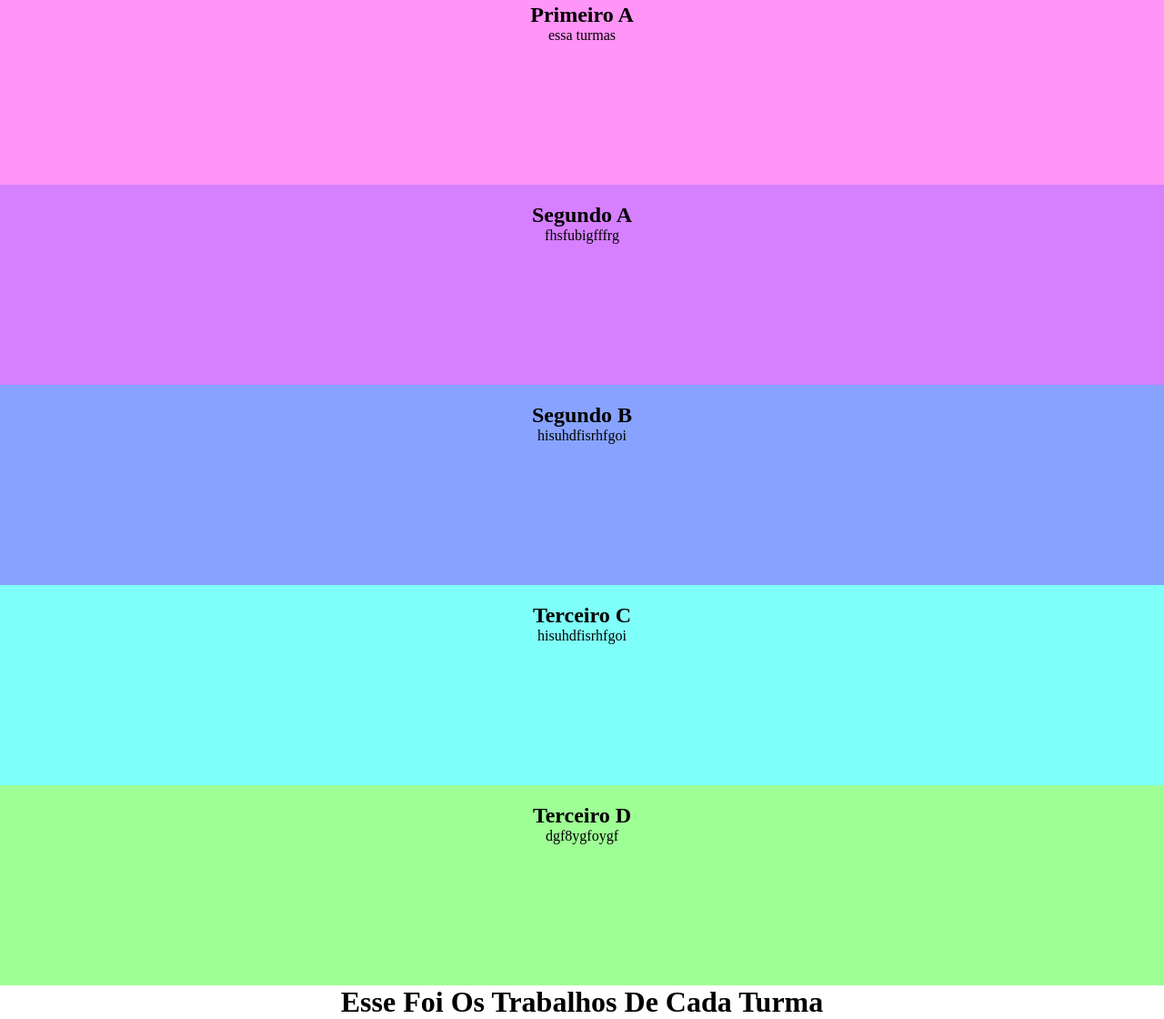
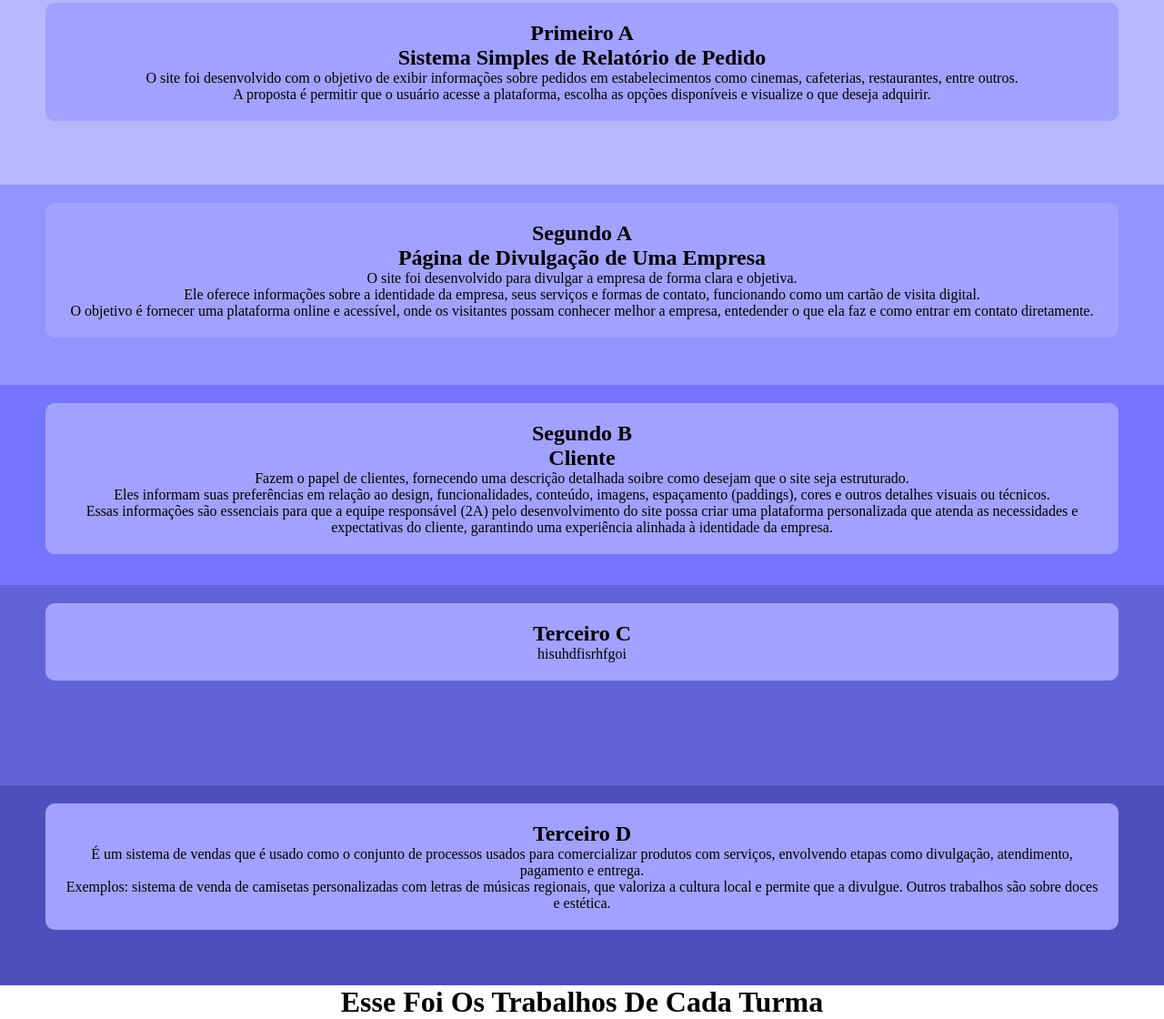
Before and after one commit to M3lssa/descri-o-do-pias, a plain HTML site: page descri-o-do-pias-main/index.html in a window 1280 px wide. Shown: the part 311-1431 px from the top of the page at 91% size. Drawn offline with Linux system fonts and the light colour scheme.

Commit message:
Add files via upload

```diff
--- a/descri-o-do-pias-main/index.html
+++ b/descri-o-do-pias-main/index.html
@@ -24,35 +24,45 @@
         <section id="primeiroa">
             <div class="texto_1">
                 <h1>Primeiro A</h1>
-                <p>essa turmas</p>
+                <h2>Sistema Simples de Relatório de Pedido</h2>
+                <p>O site foi desenvolvido com o objetivo de exibir informações sobre pedidos em estabelecimentos como cinemas, cafeterias, restaurantes, entre outros.</p>
+                <p>A proposta é permitir que o usuário acesse a plataforma, escolha as opções disponíveis e visualize o que deseja adquirir.</p>
             </div>
         </section>
         <section id="segundoa">
             <div class="texto_1">
                 <h1>Segundo A</h1>
-                <p>fhsfubigfffrg</p>
+                <h2>Página de Divulgação de Uma Empresa</h2>
+                <p>O site foi desenvolvido para divulgar a empresa de forma clara e objetiva.</p>
+                <p>Ele oferece informações sobre a identidade da empresa, seus serviços e formas de contato, funcionando como um cartão de visita digital.</p>
+                <p>O objetivo é fornecer uma plataforma online e acessível, onde os visitantes possam conhecer melhor a empresa, entedender o que ela faz e como entrar em contato diretamente.</p>
             </div>
         </section>
         <section id="segundob">
-            <div class="tecto_1">
+            <div class="texto_1">
                 <h1>Segundo B</h1>
-                <p>hisuhdfisrhfgoi</p>
+                <h2>Cliente</h2>
+                <p>Fazem o papel de clientes, fornecendo uma descrição detalhada soibre como desejam que o site seja estruturado.</p>
+                <p>Eles informam suas preferências em relação ao design, funcionalidades, conteúdo, imagens, espaçamento (paddings), cores e outros detalhes visuais ou técnicos.</p>
+                <p>Essas informações são essenciais para que a equipe responsável (2A) pelo desenvolvimento do site possa criar uma plataforma personalizada que atenda as necessidades e expectativas do cliente, garantindo uma experiência alinhada à identidade da empresa.</p>
             </div>
         </section>
         <section id="terceiroc">
-            <div class="tecto_1">
+            <div class="texto_1">
                 <h1>Terceiro C</h1>
+                <h2></h2>
                 <p>hisuhdfisrhfgoi</p>
         </section>
         <section id="terceirod">
             <div class="texto_1">
                 <h1>Terceiro D</h1>
-                <p>dgf8ygfoygf</p>
+                <p>É um sistema de vendas que é usado como o conjunto de processos usados para comercializar produtos com serviços, envolvendo etapas como divulgação, atendimento, pagamento e entrega.</p>
+                <p>Exemplos: sistema de venda de camisetas personalizadas com letras de músicas regionais, que valoriza a cultura local e permite que a divulgue. Outros trabalhos são sobre doces e estética.</p>
             </div>
         </section>
     </main>
     <footer>
-        <div class="texto_1">
+        <div>
             <h1>Esse Foi Os Trabalhos De Cada Turma</h1>
         </div>
     </footer>
--- a/descri-o-do-pias-main/style.css
+++ b/descri-o-do-pias-main/style.css
@@ -8,35 +8,35 @@ body{
 }
 
 header{
-    background-color: rgb(253, 255, 153);
+    background-color: rgb(222, 222, 255);
 }
 
 #primeiroa{
-    background-color: rgb(255, 149, 246);
+    background-color: rgb(183, 183, 252);
     height: 200px;
     padding-top: 20px;
 }
 
 #segundoa{
-    background-color: rgb(214, 127, 255);
+    background-color: rgb(148, 148, 255);
     height: 200px;
     padding-top: 20px;
 }
 
 #segundob{
-    background-color: rgb(135, 163, 255);
+    background-color: rgb(117, 117, 255);
     height: 200px;
     padding-top: 20px;
 }
 
 #terceiroc{
-    background-color: rgb(127, 255, 249);
+    background-color: rgb(99, 99, 216);
     height: 200px;
     padding-top: 20px;
 }
 
 #terceirod{
-    background-color: rgb(158, 255, 149);
+    background-color: rgb(79, 79, 187);
     height: 200px;
     padding-top: 20px;
 }
@@ -46,7 +46,7 @@ header{
 }
 
 .menu{
-    background-color: rgb(255, 245, 112);
+    background-color: blue;
     padding: 15px;
 }
 
@@ -55,7 +55,7 @@ header{
     font-size: large;
     font-weight: bold;
     font-family: Arial, Helvetica, sans-serif;
-    color: blueviolet;
+    color: rgb(95, 151, 230);
     transition: 0.3;
     padding: 5px;
 }
@@ -71,3 +71,20 @@ header{
     display: inline;
     padding: 15px;
 }
+
+.texto_1{
+    background-color: rgb(161, 161, 255);
+    margin: 0 50px 0 50px;
+    padding: 20px;
+    border-radius: 10px;
+    transition: 0.4s;
+}
+
+.texto_1:hover{
+    background-color: rgb(42, 120, 165);
+}
+
+.texto_1 p{
+    /* border: solid rgb(243, 161, 161) 2px; */
+    text-align: center;
+}
```
